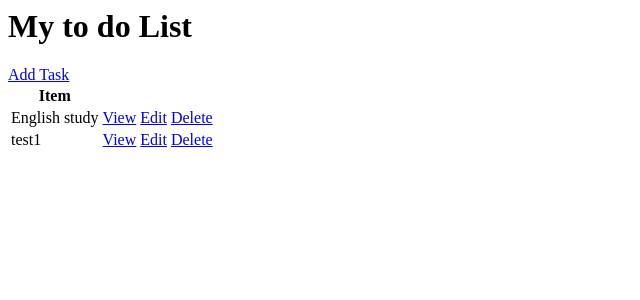
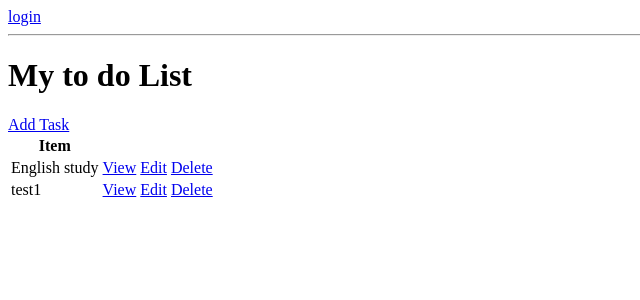
Before and after one commit to zoveloper/Django_ToDoList, a Django app: page / in a window 1280 px wide. Shown: the top 300 px of the page, without its empty margins (0-640 px from the left). Run offline with Django 3.2, Linux system fonts and the light colour scheme; data comes from the database, SQL or seed files in the repository; both versions use the stored data as it was after the commit.

Commit message:
added login/out fuctions

```diff
--- a/todo_list/base/templates/base/task_list.html
+++ b/todo_list/base/templates/base/task_list.html
@@ -1,4 +1,12 @@
+{% if request.user.is_authenticated %}
+    <p>{{request.user}}</p>
+    <a href="{% url 'logout' %}">Logout</a>
+{%else%}
+<a href= "{% url 'login' %}">login</a>
+{% endif%}
+<hr>
 <h1>My to do List</h1>
+
 <a href= "{% url 'task-create' %}" >Add Task</a>
 
 <table>
--- a/todo_list/base/urls.py
+++ b/todo_list/base/urls.py
@@ -1,7 +1,11 @@
 from django.urls import path
-from .views import TaskList,TaskDetail,TaskCreate,TaskUpdate,DeleteView
+from .views import TaskList,TaskDetail,TaskCreate,TaskUpdate,DeleteView,CustomLoginView
+from django.contrib.auth.views import LogoutView
 
 urlpatterns = [
+    path('login/', CustomLoginView.as_view(), name= 'login'),
+    path('logout/', LogoutView.as_view(next_page='login'), name= 'logout'),
+
     path('',TaskList.as_view(), name='tasks'),
     path('task/<int:pk>/',TaskDetail.as_view(), name='task'),
     path('task-create/',TaskCreate.as_view(), name='task-create'),
--- a/todo_list/base/views.py
+++ b/todo_list/base/views.py
@@ -4,8 +4,17 @@ from django.views.generic.detail import DetailView
 from django.views.generic.edit import CreateView, UpdateView,DeleteView
 from django.urls import reverse_lazy
 
+from django.contrib.auth.views import LoginView
 
 from .models import Task
+
+class CustomLoginView(LoginView):
+    template_name = 'base/login.html'
+    fields = '__all__'
+    redirect_authenticated_user =True
+
+    def get_success_url(self):
+        return reverse_lazy('tasks')
 
 
 class TaskList(ListView):
```
Also changed, not shown: todo_list/base/templates/base/login.html (added, +7 -0 lines), todo_list/db.sqlite3.
